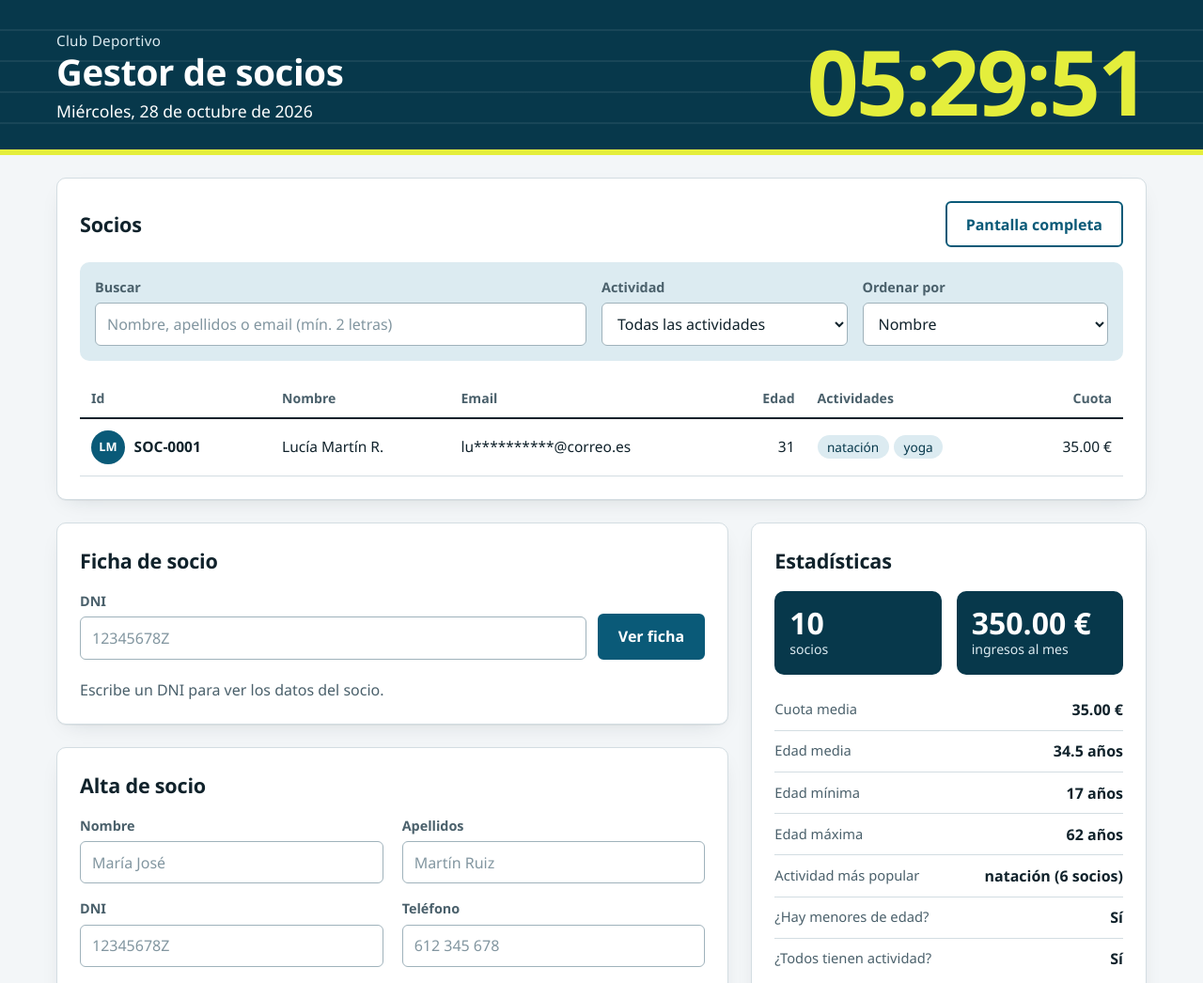
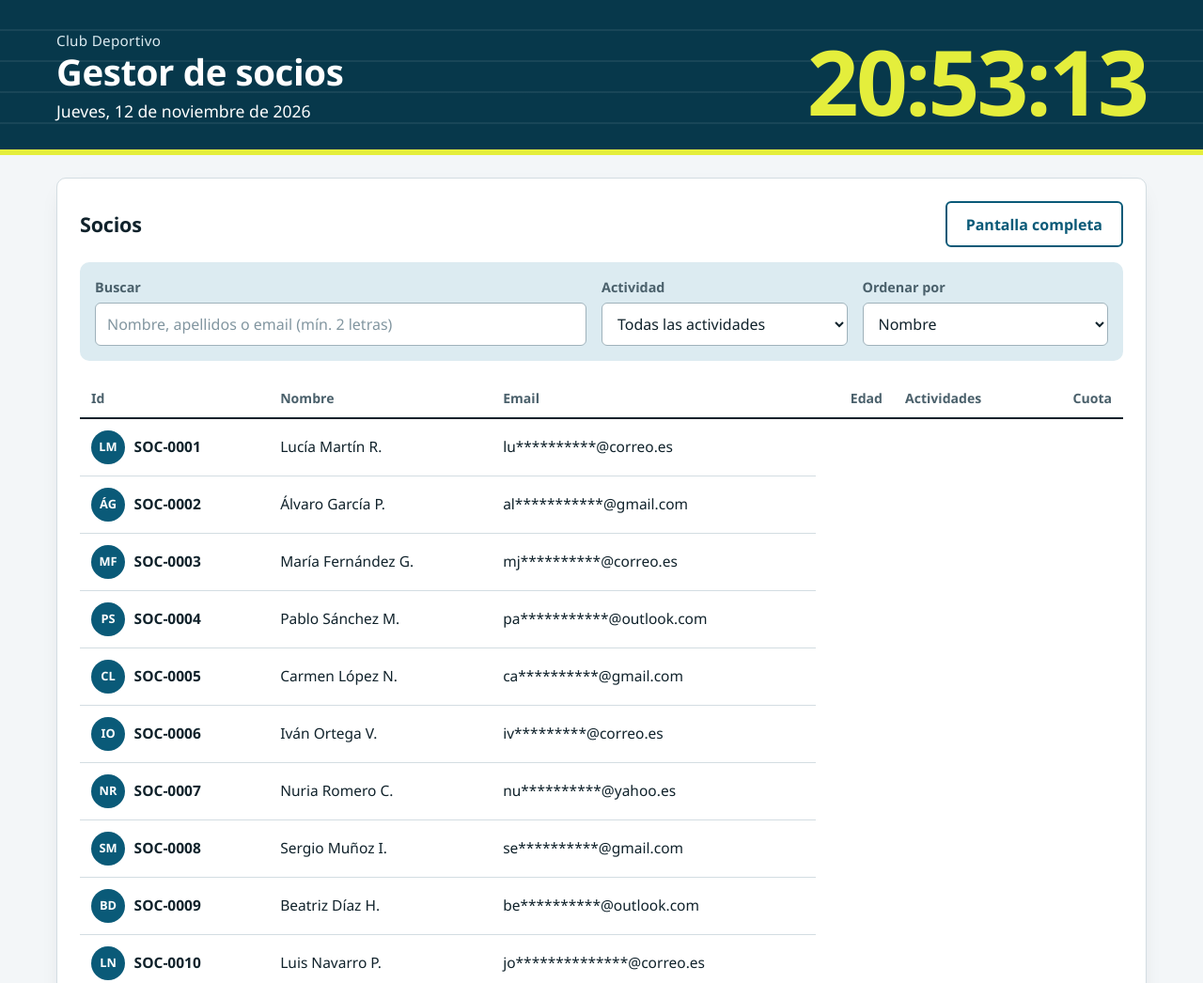
Before and after one commit to eparper/cuadernoClaseJS, a website built with Vite: page src/2_proyectos/TEMA3/gestorSocios/index.html in a window 1280 px wide. Shown: the top 1046 px of the page at 94% size. Built offline with nearby package versions, Linux system fonts and the light colour scheme.

```diff
--- a/src/2_proyectos/TEMA3/gestorSocios/index.html
+++ b/src/2_proyectos/TEMA3/gestorSocios/index.html
@@ -5,6 +5,7 @@
   <meta name="viewport" content="width=device-width, initial-scale=1">
   <title>Gestor de socios · Club Deportivo</title>
   <link rel="stylesheet" href="./css/style.css">
+  <script src="./js/socios.js" defer></script>
   <script src="./js/main.js" defer></script>
 </head>
 <body>
@@ -15,9 +16,9 @@
       <div class="cabecera__marca">
         <p class="cabecera__club">Club Deportivo</p>
         <h1 class="cabecera__titulo">Gestor de socios</h1>
-        <p class="cabecera__fecha" id="fecha-hoy">Miércoles, 28 de octubre de 2026</p>
+        <p class="cabecera__fecha" id="fecha-hoy"></p>
       </div>
-      <p class="cabecera__hora" id="hora-actual" aria-label="Hora actual">05:29:51</p>
+      <p class="cabecera__hora" id="hora-actual" aria-label="Hora actual"></p>
     </div>
   </header>
 
@@ -76,7 +77,7 @@
           </thead>
           <tbody id="cuerpo-tabla">
             <!-- Fila de ejemplo del diseño: tu JS la sustituirá -->
-            <tr>
+            <!-- <tr>
               <td data-label="Id">
                 <span class="id-socio"><span class="avatar">LM</span><span class="id-socio__codigo">SOC-0001</span></span>
               </td>
@@ -85,7 +86,7 @@
               <td data-label="Edad" class="num">31</td>
               <td data-label="Actividades"><span class="chips"><span class="chip">natación</span><span class="chip">yoga</span></span></td>
               <td data-label="Cuota" class="num">35.00 €</td>
-            </tr>
+            </tr> -->
             <!-- Fila para cuando no hay resultados (usa esta estructura desde JS):
             <tr class="fila-vacia"><td colspan="6">No hay socios que coincidan</td></tr>
             -->
--- a/src/2_proyectos/TEMA3/gestorSocios/js/main.js
+++ b/src/2_proyectos/TEMA3/gestorSocios/js/main.js
@@ -1,147 +1,290 @@
-// Datos de ejemplo de los socios del club
-const socios = [
-  {
-    id: "SOC-0001",
-    nombre: "Lucía",
-    apellidos: "Martín Ruiz",
-    dni: "12345678Z",
-    email: "lucia.martin@correo.es",
-    telefono: "612345678",
-    fechaNacimiento: "1995-03-14",
-    fechaAlta: "2019-09-02",
-    actividades: ["natación", "yoga"],
-    cuota: 35
-  },
-  {
-    id: "SOC-0002",
-    nombre: "Álvaro",
-    apellidos: "García Pérez",
-    dni: "23456789D",
-    email: "alvaro.garcia@gmail.com",
-    telefono: "623456789",
-    fechaNacimiento: "1988-11-02",
-    fechaAlta: "2016-01-15",
-    actividades: ["musculación"],
-    cuota: 30
-  },
-  {
-    id: "SOC-0003",
-    nombre: "María José",
-    apellidos: "Fernández Gil",
-    dni: "34567890V",
-    email: "mj.fernandez@correo.es",
-    telefono: "634567890",
-    fechaNacimiento: "1979-07-21",
-    fechaAlta: "2014-03-10",
-    actividades: ["pilates", "yoga", "natación"],
-    cuota: 55
-  },
-  {
-    id: "SOC-0004",
-    nombre: "Pablo",
-    apellidos: "Sánchez Mora",
-    dni: "45678901G",
-    email: "pablo.sanchez@outlook.com",
-    telefono: "645678901",
-    fechaNacimiento: "2000-05-09",
-    fechaAlta: "2022-09-05",
-    actividades: ["pádel", "spinning"],
-    cuota: 45
-  },
-  {
-    id: "SOC-0005",
-    nombre: "Carmen",
-    apellidos: "López Navarro",
-    dni: "56789012B",
-    email: "carmen.lopez@gmail.com",
-    telefono: "656789012",
-    fechaNacimiento: "1966-12-30",
-    fechaAlta: "2012-10-01",
-    actividades: ["yoga"],
-    cuota: 25
-  },
-  {
-    id: "SOC-0006",
-    nombre: "Iván",
-    apellidos: "Ortega Vidal",
-    dni: "67890123B",
-    email: "ivan.ortega@correo.es",
-    telefono: "667890123",
-    fechaNacimiento: "2010-04-18",
-    fechaAlta: "2024-02-12",
-    actividades: ["natación"],
-    cuota: 28
-  },
-  {
-    id: "SOC-0007",
-    nombre: "Nuria",
-    apellidos: "Romero Castillo",
-    dni: "78901234X",
-    email: "nuria.romero@yahoo.es",
-    telefono: "678901234",
-    fechaNacimiento: "1992-09-25",
-    fechaAlta: "2018-06-20",
-    actividades: ["spinning", "musculación"],
-    cuota: 42
-  },
-  {
-    id: "SOC-0008",
-    nombre: "Sergio",
-    apellidos: "Muñoz Ibáñez",
-    dni: "89012345E",
-    email: "sergio.munoz@gmail.com",
-    telefono: "689012345",
-    fechaNacimiento: "1984-02-08",
-    fechaAlta: "2015-05-04",
-    actividades: ["pádel"],
-    cuota: 30
-  },
-  {
-    id: "SOC-0009",
-    nombre: "Beatriz",
-    apellidos: "Díaz Herrera",
-    dni: "90123456A",
-    email: "beatriz.diaz@outlook.com",
-    telefono: "690123456",
-    fechaNacimiento: "1998-06-17",
-    fechaAlta: "2021-01-18",
-    actividades: ["pilates", "natación"],
-    cuota: 40
-  },
-  {
-    id: "SOC-0010",
-    nombre: "José Luis",
-    apellidos: "Navarro Peña",
-    dni: "11223344B",
-    email: "joseluis.navarro@correo.es",
-    telefono: "611223344",
-    fechaNacimiento: "1957-01-29",
-    fechaAlta: "2013-09-09",
-    actividades: ["musculación", "yoga"],
-    cuota: 38
-  },
-  {
-    id: "SOC-0011",
-    nombre: "Marta",
-    apellidos: "Vega Cortés",
-    dni: "22334455Y",
-    email: "marta.vega@gmail.com",
-    telefono: "722334455",
-    fechaNacimiento: "2005-10-12",
-    fechaAlta: "2023-03-27",
-    actividades: ["spinning"],
-    cuota: 27
-  },
-  {
-    id: "SOC-0012",
-    nombre: "Íñigo",
-    apellidos: "Aguilar Santos",
-    dni: "33445566R",
-    email: "inigo.aguilar@yahoo.es",
-    telefono: "733445566",
-    fechaNacimiento: "1990-08-03",
-    fechaAlta: "2020-11-30",
-    actividades: ["pádel", "musculación", "spinning"],
-    cuota: 60
-  }
-];
+const fechaHoy = document.getElementById("fecha-hoy");
+const horaActual = document.getElementById("hora-actual");
+
+
+const tbody = document.getElementById("cuerpo-tabla");
+
+//const inputBuscador = document.getElementById("buscador");
+
+
+//---------------Cabecera---------------------------
+fechaHoy.innerHTML = muestraFechaHoyConFormato();
+
+horaActual.innerHTML = muestraHoraActual(); //lo hacemos aquí fuera del setInterval para que no tarde 1 segundo en aparecer
+
+setInterval(function () {
+
+    horaActual.innerHTML = muestraHoraActual();
+
+}, 1000); //cada segundo
+
+//--------------------------------------------------
+//---------------Listado de socios------------------
+//--------------------------------------------------
+
+let nodoTRparaTabla;
+
+
+
+//recorrer socios para insertar los datos con nodos en la tabla
+for (let cont = 0; cont < socios.length; cont++) {
+
+
+
+    nodoTRparaTabla = creaNodoSocioParaTabla(socios[cont]);
+
+    tbody.appendChild(nodoTRparaTabla);
+}
+
+
+
+
+
+//--------------------------------------------------
+
+
+
+
+
+
+
+
+
+//******************************FUNCIONES******************************* */
+//********************************************************************** */
+
+function muestraFechaHoyConFormato() {
+
+    let hoy = new Date();
+    let diaSemana = hoy.getDay();
+
+    let arrayDiasSemana = [
+        "Domingo", // es 0
+        "Lunes",
+        "Martes",
+        "Miércoles",
+        "Jueves",
+        "Viernes",
+        "Sábado"
+    ];
+
+    let diaString = arrayDiasSemana[diaSemana];
+
+    let diaMes = hoy.getDate();
+
+    let mes = hoy.getMonth();
+
+    let arrayMeses = [
+        "enero", // es 0
+        "febrero",
+        "marzo",
+        "abril",
+        "mayo",
+        "junio",
+        "julio",
+        "agosto",
+        "septiembre",
+        "octubre",
+        "noviembre",
+        "diciembre"
+    ];
+
+    let mesString = arrayMeses[mes];
+
+    let anio = hoy.getFullYear();
+
+    return diaString + ", " + diaMes + " de " + mesString + " de " + anio;
+
+
+}
+
+function muestraHoraActual() {
+
+    let hoy = new Date();
+
+    let hora = hoy.getHours();
+    let minutos = hoy.getMinutes();
+    let segundos = hoy.getSeconds();
+
+
+
+    let cadena = saneaHora(hora) + ":" + saneaHora(minutos) + ":" + saneaHora(segundos);
+
+    return cadena;
+}
+
+function saneaHora(elemento) {
+
+    elemento = elemento.toString().padStart(2, "0");
+
+    return elemento;
+
+
+}
+
+//i: el nodo que se quiere insertar.
+//e: el nodo tras el que se quiere insertar otro.
+function insertAfter(i, e) {
+    if (e.nextSibling) { // El siguiente hermano de e
+        e.parentNode.insertBefore(i, e.nextSibling);
+    } else {
+        e.parentNode.appendChild(i);
+    }
+}
+
+//---------------------------------------------
+//                 FUNCIÓN CREARNODOS
+//---------------------------------------------
+/**
+ * @param string tipo nombre del elemento
+ * @param string Texto El texto que contienen las etiquetas
+ * @param string id El id que tiene
+ * @param string styles Estilos
+ * @param array props Es un array de objetos
+ * @return node o null si no se ha podido crear el nodo
+ */
+function createNode(tipo, texto, id, styles, props) { //controlar con arguments[] si solo se llaman dos parámetros
+
+    let elemento = null;
+
+    if ((tipo) && (typeof tipo === "string")) //si le paso undefined o null |
+        elemento = document.createElement(tipo);
+    else
+        return null; //porque el throw error termina la aplicación
+        //throw new Error("Debes indicar el tipo de nodo en un string");
+
+    if (texto && (typeof texto === "string")) { //por ejemplo si es una imagen
+        let elementoText = document.createTextNode(texto);
+        elemento.appendChild(elementoText);
+    }
+
+    if (id && typeof id === "string")
+        elemento.id = id;
+
+    if ((styles) && (typeof styles === "string"))
+        elemento.style = styles;
+
+    if (Array.isArray(props)) { //si props es un array
+
+        //recorro el array primero
+        for (let obj of props) { //for of para recorrer los objetos
+
+            //recorremos cada objeto
+            for (let propiedad in obj) { //for in para recorrer las propiedades
+                elemento.setAttribute(propiedad, obj[propiedad]);
+            }
+        }
+    }
+
+    return elemento;
+
+}
+
+{
+
+//hay que construir lo siguiente para insertar en la tabla:
+/* <td data-label="Id">
+    <span class="id-socio">
+        <span class="avatar">LM</span>
+        <span class="id-socio__codigo">SOC-0001</span>
+    </span>
+</td>
+<td data-label="Nombre">Lucía Martín R.</td>
+<td data-label="Email">lu**********@correo.es</td>
+
+<td data-label="Edad" class="num">31</td>
+<td data-label="Actividades"><span class="chips"><span class="chip">natación</span><span class="chip">yoga</span></span></td>
+<td data-label="Cuota" class="num">35.00 €</td> */}
+
+function creaNodoSocioParaTabla (socio) {
+
+    let elementoTR = createNode("tr", "", "", "", []);
+
+    let nombreCompleto = socio.nombre + " " + socio.apellidos;
+
+    //PARA EL ID
+    let elementoTD = createNode("td", "", "", "", [{"data-label":"Id"}]);
+    let span1 = createNode("span", "", "", "", [{class:"id-socio"}]);
+    let span2 = createNode("span", sacarInicialesNombre(nombreCompleto), "", "", [{class:"avatar"}]);
+    let span3 = createNode("span", socio.id, "", "", [{class:"id-socio__codigo"}]);
+
+    span1.appendChild(span2);
+    span1.appendChild(span3);
+    elementoTD.appendChild(span1);
+    elementoTR.appendChild(elementoTD);
+
+    //PARA EL NOMBRE
+    let elementoTDnombre = createNode("td", abreviarSegundoApellido(nombreCompleto), "", "", [{"data-label":"Nombre"}]);
+    elementoTR.appendChild(elementoTDnombre);
+
+    //PARA EL EMAIL
+    let elementoTDemail = createNode("td", ocultarEmail(socio.email), "", "", [{"data-label":"Email"}]);
+    elementoTR.appendChild(elementoTDemail);
+
+    //PARA LA EDAD
+
+    return elementoTR;
+}
+
+function sacarInicialesNombre(nombreCompleto) {
+
+    let partesNombre = nombreCompleto.split(" ");
+
+    let primerNombre = partesNombre[0];
+    let primerApellido = partesNombre[1];
+
+    let letraNombre = primerNombre.charAt(0);
+    let letraApellido = primerApellido.charAt(0);
+
+    return letraNombre + letraApellido;
+}
+
+function abreviarSegundoApellido(nombreCompleto) {
+
+    let partesNombre = nombreCompleto.split(" ");
+
+    let primerNombre = partesNombre[0];
+    let primerApellido = partesNombre[1];
+    let segundoApellido = partesNombre[2];
+
+    let letraApellido = segundoApellido.charAt(0);
+
+    //devuelve el nombre, primer apellido y letra con punto
+    return primerNombre + " " + primerApellido + " " + letraApellido + ".";
+}
+
+function ocultarEmail(email) {
+
+    let emailSinDominio = email.split("@")[0];
+
+    let dosPrimerasLetras = emailSinDominio.substr(0, 2);
+    let tamanioEmail = emailSinDominio.length;
+
+    //let tamanioEmailSin2letras = tamanioEmail - 2;
+
+    return dosPrimerasLetras.padEnd(tamanioEmail, "*") + "@" + email.split("@")[1];
+}
+
+function aniosCumplidosHoy(fechaNacimiento) {
+
+    let hoy = new Date();
+
+    let fechaNac = new Date(fechaNacimiento);
+
+    //restamos los años en bruto
+    let anios = hoy.getFullYear() - fechaNac.getFullYear();
+
+
+    //si diferenciaMeses da negativo es que el mes de fecha de nacimiento es mayor
+    //si diferenciaMeses da positivo es que el mes de hoy es mayor
+    //si da 0, es que son iguales los meses;
+    const diferenciaMeses = hoy.getMonth() - fechaNac.getMonth();
+
+    //si diferenciaMeses es menor de 0: le restamos un año a los años brutos porque significa que el mes de cumpleaños no ha llegado aún
+    //si los meses son iguales también vamos a comprobar que el día de cumpleaños no haya llegado aún (o sea, que el día de hoy sea menor que el de cumple),
+    //en este caso también se le resta 1 porque no ha llegado su cumpleaños
+    if (diferenciaMeses < 0 || (diferenciaMeses === 0 && hoy.getDate() < fechaNac.getDate())) {
+        anios--;
+    }
+
+}
--- /dev/null
+++ b/src/2_proyectos/TEMA3/gestorSocios/js/socios.js
@@ -0,0 +1,147 @@
+// Datos de ejemplo de los socios del club
+const socios = [
+  {
+    id: "SOC-0001",
+    nombre: "Lucía",
+    apellidos: "Martín Ruiz",
+    dni: "12345678Z",
+    email: "lucia.martin@correo.es",
+    telefono: "612345678",
+    fechaNacimiento: "1995-03-14",
+    fechaAlta: "2019-09-02",
+    actividades: ["natación", "yoga"],
+    cuota: 35
+  },
+  {
+    id: "SOC-0002",
+    nombre: "Álvaro",
+    apellidos: "García Pérez",
+    dni: "23456789D",
+    email: "alvaro.garcia@gmail.com",
+    telefono: "623456789",
+    fechaNacimiento: "1988-11-02",
+    fechaAlta: "2016-01-15",
+    actividades: ["musculación"],
+    cuota: 30
+  },
+  {
+    id: "SOC-0003",
+    nombre: "María",
+    apellidos: "Fernández Gil",
+    dni: "34567890V",
+    email: "mj.fernandez@correo.es",
+    telefono: "634567890",
+    fechaNacimiento: "1979-07-21",
+    fechaAlta: "2014-03-10",
+    actividades: ["pilates", "yoga", "natación"],
+    cuota: 55
+  },
+  {
+    id: "SOC-0004",
+    nombre: "Pablo",
+    apellidos: "Sánchez Mora",
+    dni: "45678901G",
+    email: "pablo.sanchez@outlook.com",
+    telefono: "645678901",
+    fechaNacimiento: "2000-05-09",
+    fechaAlta: "2022-09-05",
+    actividades: ["pádel", "spinning"],
+    cuota: 45
+  },
+  {
+    id: "SOC-0005",
+    nombre: "Carmen",
+    apellidos: "López Navarro",
+    dni: "56789012B",
+    email: "carmen.lopez@gmail.com",
+    telefono: "656789012",
+    fechaNacimiento: "1966-12-30",
+    fechaAlta: "2012-10-01",
+    actividades: ["yoga"],
+    cuota: 25
+  },
+  {
+    id: "SOC-0006",
+    nombre: "Iván",
+    apellidos: "Ortega Vidal",
+    dni: "67890123B",
+    email: "ivan.ortega@correo.es",
+    telefono: "667890123",
+    fechaNacimiento: "2010-04-18",
+    fechaAlta: "2024-02-12",
+    actividades: ["natación"],
+    cuota: 28
+  },
+  {
+    id: "SOC-0007",
+    nombre: "Nuria",
+    apellidos: "Romero Castillo",
+    dni: "78901234X",
+    email: "nuria.romero@yahoo.es",
+    telefono: "678901234",
+    fechaNacimiento: "1992-09-25",
+    fechaAlta: "2018-06-20",
+    actividades: ["spinning", "musculación"],
+    cuota: 42
+  },
+  {
+    id: "SOC-0008",
+    nombre: "Sergio",
+    apellidos: "Muñoz Ibáñez",
+    dni: "89012345E",
+    email: "sergio.munoz@gmail.com",
+    telefono: "689012345",
+    fechaNacimiento: "1984-02-08",
+    fechaAlta: "2015-05-04",
+    actividades: ["pádel"],
+    cuota: 30
+  },
+  {
+    id: "SOC-0009",
+    nombre: "Beatriz",
+    apellidos: "Díaz Herrera",
+    dni: "90123456A",
+    email: "beatriz.diaz@outlook.com",
+    telefono: "690123456",
+    fechaNacimiento: "1998-06-17",
+    fechaAlta: "2021-01-18",
+    actividades: ["pilates", "natación"],
+    cuota: 40
+  },
+  {
+    id: "SOC-0010",
+    nombre: "Luis",
+    apellidos: "Navarro Peña",
+    dni: "11223344B",
+    email: "joseluis.navarro@correo.es",
+    telefono: "611223344",
+    fechaNacimiento: "1957-01-29",
+    fechaAlta: "2013-09-09",
+    actividades: ["musculación", "yoga"],
+    cuota: 38
+  },
+  {
+    id: "SOC-0011",
+    nombre: "Marta",
+    apellidos: "Vega Cortés",
+    dni: "22334455Y",
+    email: "marta.vega@gmail.com",
+    telefono: "722334455",
+    fechaNacimiento: "2005-10-12",
+    fechaAlta: "2023-03-27",
+    actividades: ["spinning"],
+    cuota: 27
+  },
+  {
+    id: "SOC-0012",
+    nombre: "Íñigo",
+    apellidos: "Aguilar Santos",
+    dni: "33445566R",
+    email: "inigo.aguilar@yahoo.es",
+    telefono: "733445566",
+    fechaNacimiento: "1990-08-03",
+    fechaAlta: "2020-11-30",
+    actividades: ["pádel", "musculación", "spinning"],
+    cuota: 60
+  }
+];
```
